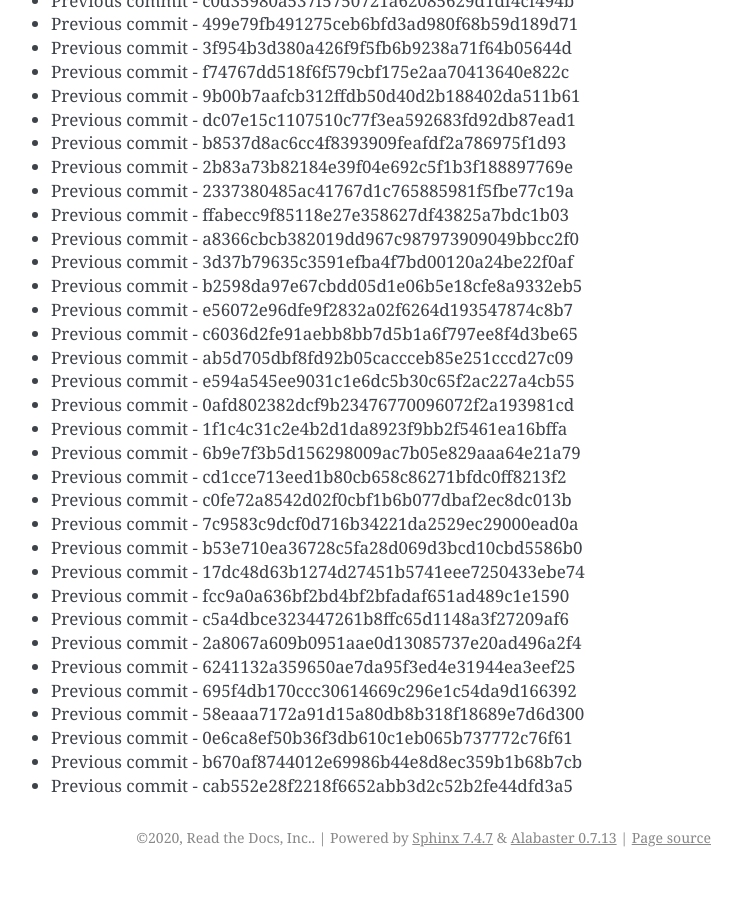
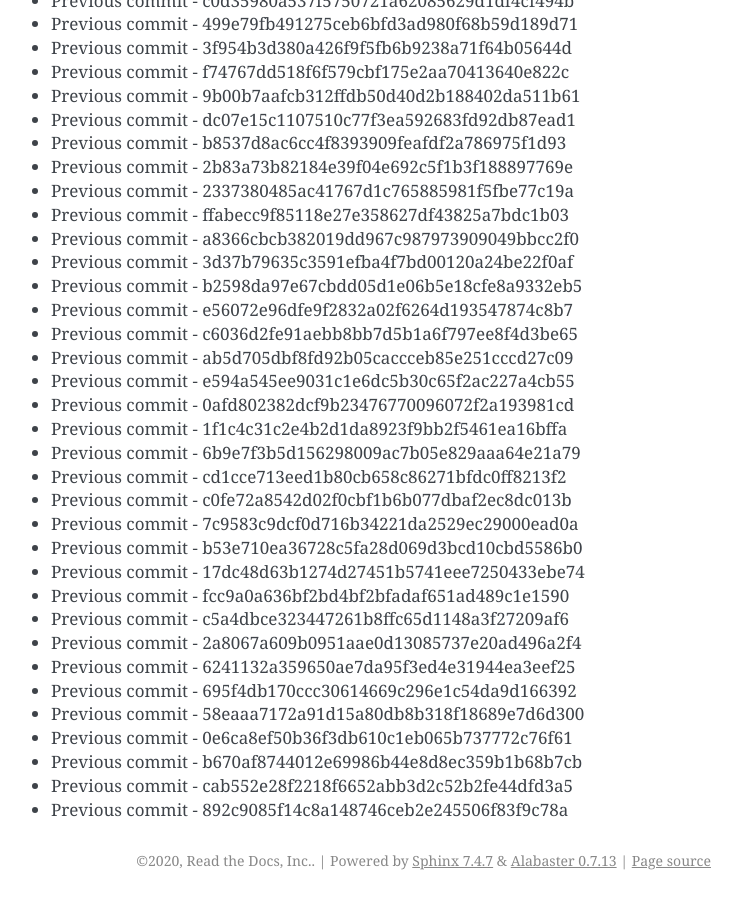
Before and after one commit to readthedocs/rtd-git-stresstest, a Sphinx documentation site: the page built from docs/updates.rst, in a window 1280 px wide and 900 px high, scrolled down 97770 px. Shown: the whole window, without its empty margins (399-1141 px from the left). Built offline with Sphinx 7.4.7, drawn with Linux system fonts in a browser that asks for light colours; before the commit the page ends 98647 px from its top, so only the background shows below that.

Commit message:
Generating commit from previous: 892c9085f14c8a148746ceb2e245506f83f9c78a

```diff
--- a/docs/updates.rst
+++ b/docs/updates.rst
@@ -4140,3 +4140,4 @@ It can be tested for any performance characteristics.
 * Previous commit - 0e6ca8ef50b36f3db610c1eb065b737772c76f61
 * Previous commit - b670af8744012e69986b44e8d8ec359b1b68b7cb
 * Previous commit - cab552e28f2218f6652abb3d2c52b2fe44dfd3a5
+* Previous commit - 892c9085f14c8a148746ceb2e245506f83f9c78a
```
